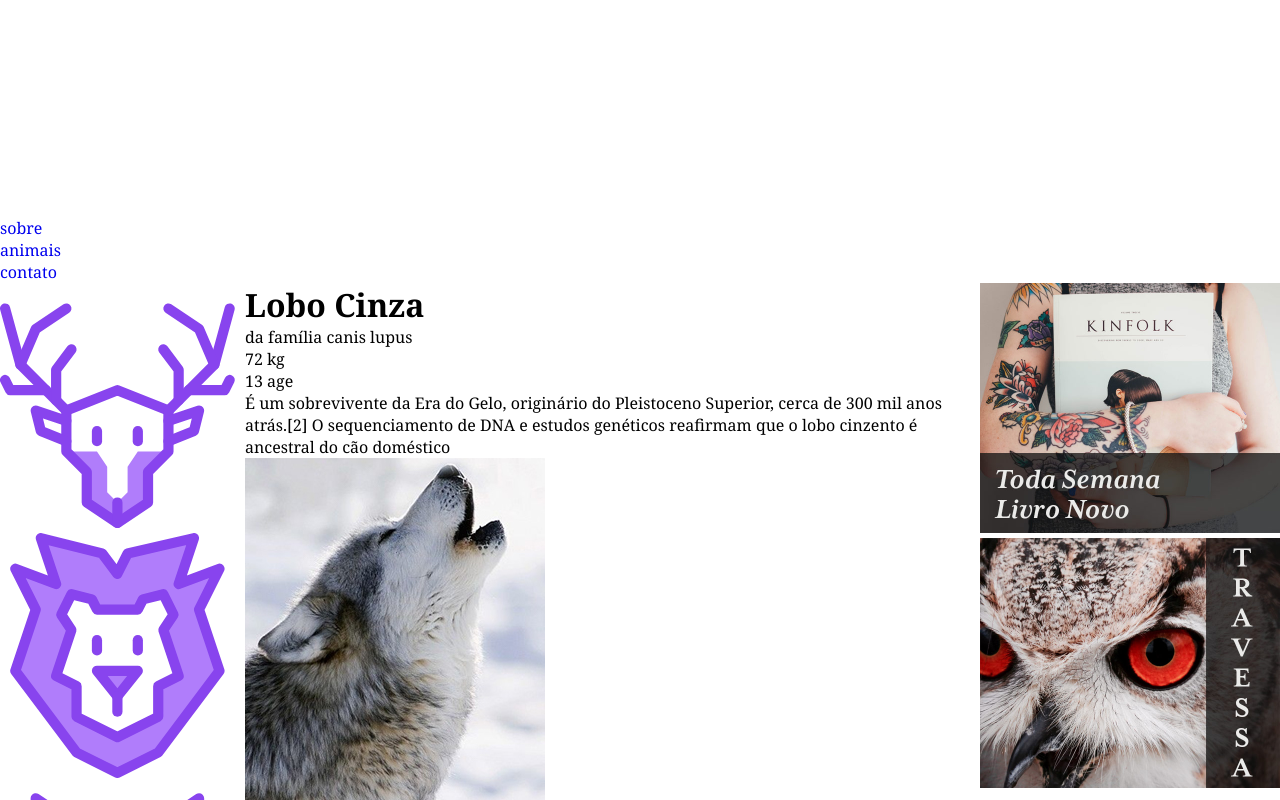
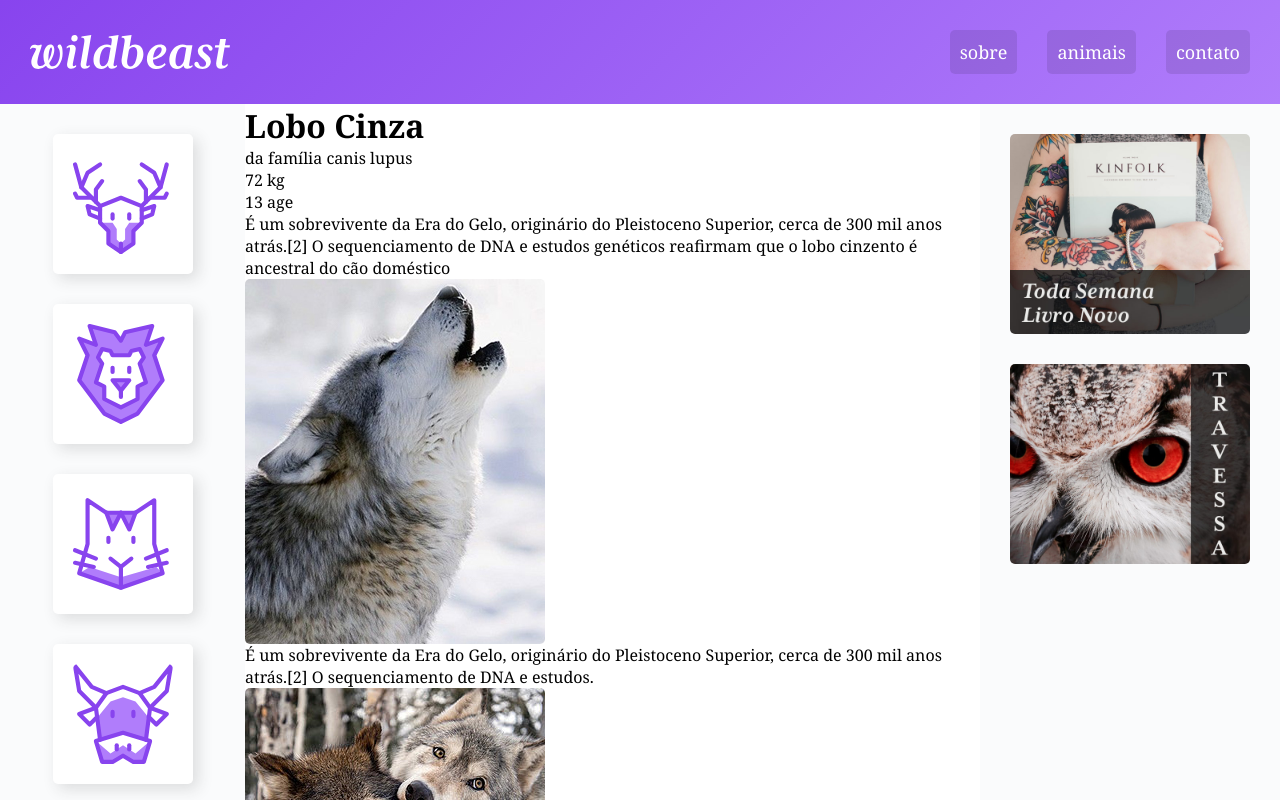
Before and after one commit to kistgab/wildbeast, a plain HTML site: page index.html in a window 1280 px wide. Shown: the top 800 px of the page. Drawn offline with Linux system fonts and the light colour scheme.

Commit message:
footer e navegacoes laterais

```diff
--- a/css/home.css
+++ b/css/home.css
@@ -7,22 +7,93 @@
     "footer footer footer";
 }
 
+/* Header */
 .header {
   grid-area: header;
+  background: linear-gradient(135deg, #8844ee, #b07dfb);
+  padding: 30px;
+  display: grid;
+  grid-template-columns: 1fr auto;
+  align-items: center;
+  justify-content: space-between;
 }
+
+.logo {
+  max-width: 200px;
+}
+
+.header ul {
+  display: flex;
+  flex-wrap: wrap;
+  gap: 30px;
+}
+
+.header nav a {
+  display: inline-block;
+  padding: 10px;
+  color: white;
+  font-size: 1.125rem;
+  background: rgba(0, 0, 0, .1);
+  border-radius: 5px;
+
+  transition: 0.1s;
+}
+
+.header nav a:hover {
+  background: rgba(0, 0, 0, .5);
+}
+
+/* Sidenav */
 
 .sidenav {
   grid-area: sidenav;
+  background: #fafbfc;
+  padding: 30px;
 }
+
+.sidenav li a {
+  display: block;
+  min-width: 60px;
+  max-width: 100px;
+  margin: 0 auto 30px;
+  background: #FFFFFF;
+  padding: 20px;
+  border-radius: 5px;
+  box-shadow: 5px 5px 15px 0px rgba(44, 44, 44, .15);
+
+  transition: .3s ease-out;
+}
+
+.sidenav li a:hover {
+  background: #b07dfb;
+}
+
+/* Content */
 
 .content {
   grid-area: content;
 }
 
+/* Anuncios */
+
 .anuncios {
   grid-area: anuncios;
+  background: #fafbfc;
+  display: grid;
+  align-content: start;
+  padding: 30px;
+  gap: 30px;
 }
+
+/* Footer */
 
 .footer {
   grid-area: footer;
+  background: linear-gradient(135deg, #8844ee, #b07dfb);
 }
+
+.footer p {
+  color: white;
+  text-align: center;
+  padding: 30px;
+}
--- a/css/reset.css
+++ b/css/reset.css
@@ -8,6 +8,8 @@
 img {
   max-width: 100%;
   height: auto;
+  display: block;
+  border-radius: 5px;
 }
 
 ul,
```
